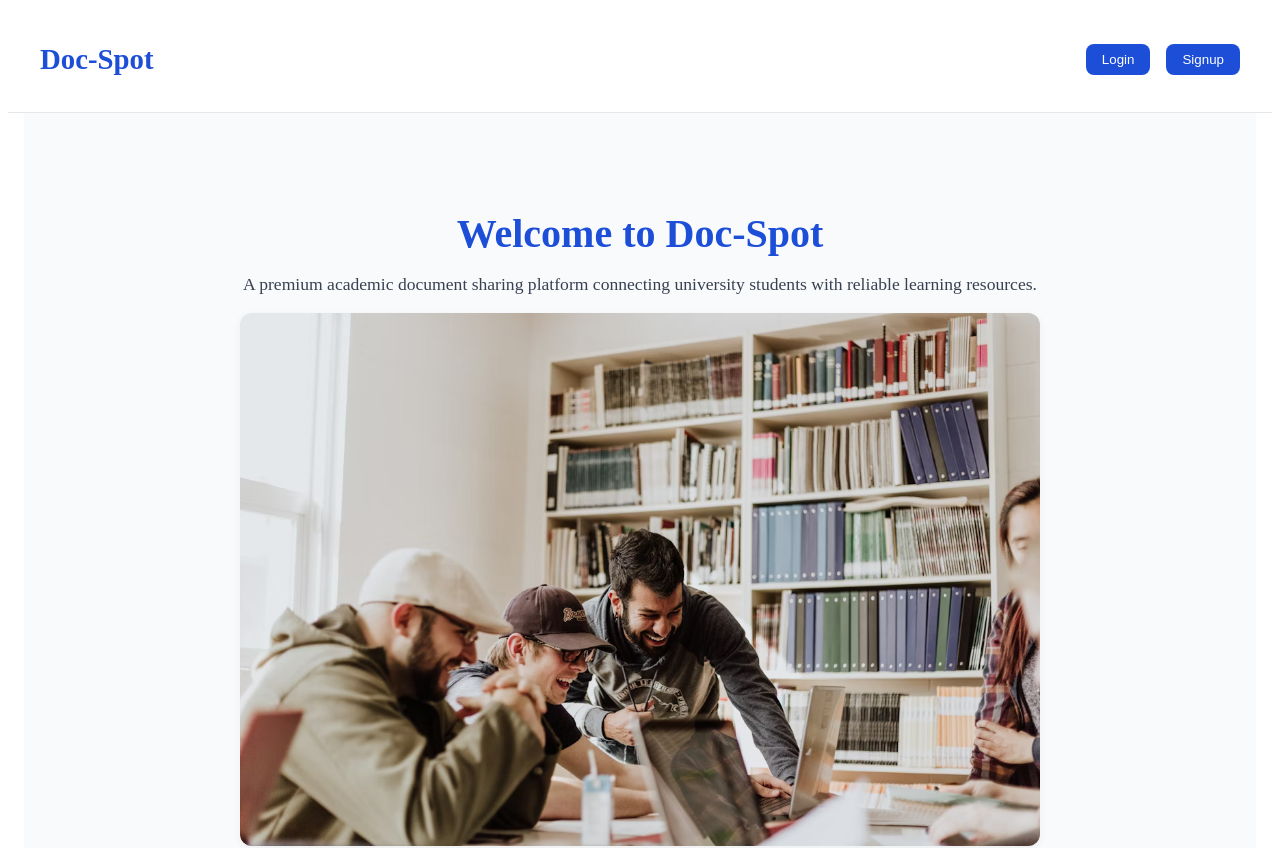
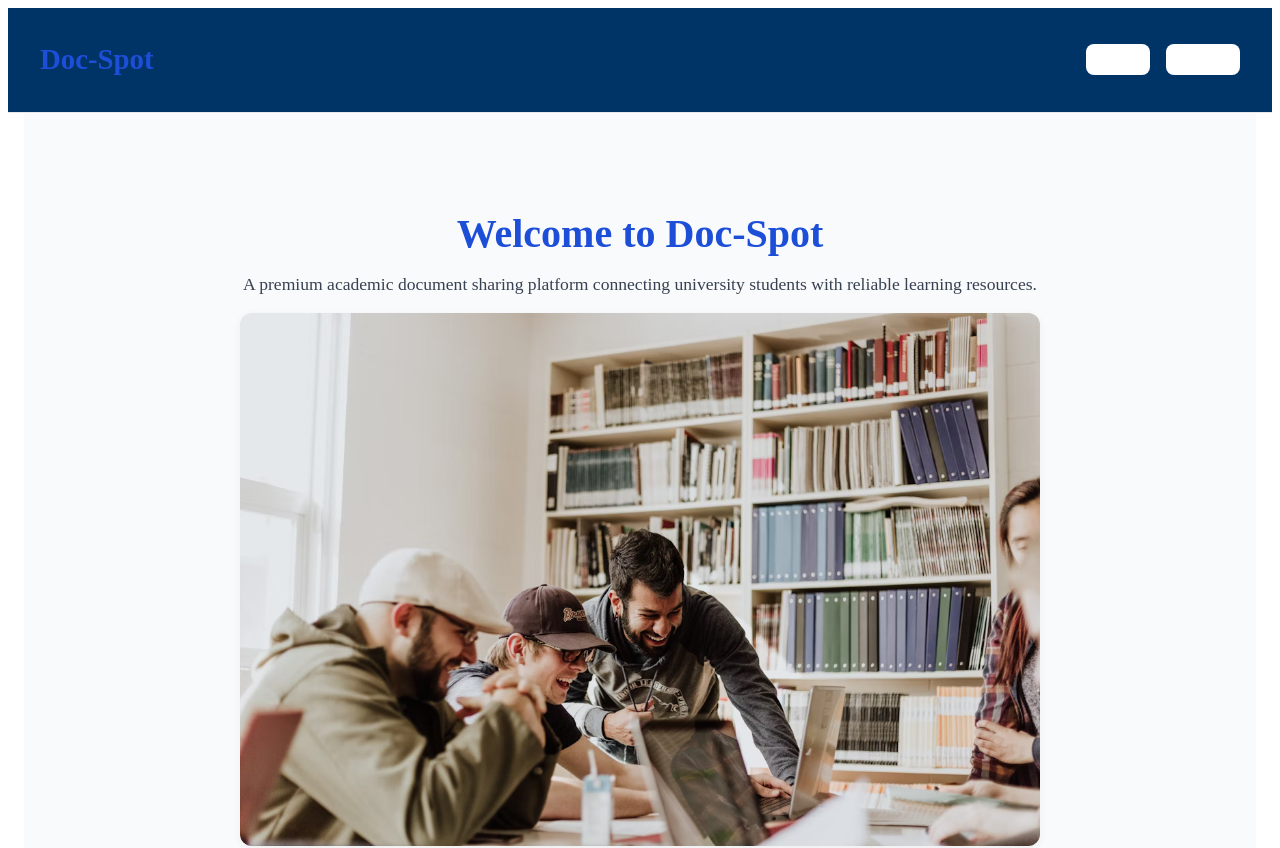
Before and after one commit to noor1705/client, a React (Create React App) app: page / in a window 1280 px wide. Shown: the top 848 px of the page. Built offline with nearby package versions, Linux system fonts and the light colour scheme.

Commit message:
Update Home.module.css

```diff
--- a/src/styles/Home.module.css
+++ b/src/styles/Home.module.css
@@ -1,9 +1,7 @@
-/* Wrapper */
-
 
 /* Navbar */
 .navbar {
-  background-color: white;
+  background-color: #003366;
   border-bottom: 1px solid #e5e7eb;
   padding: 1rem 0;
   position: sticky;
@@ -32,7 +30,7 @@
 }
 
 .navBtn {
-  background-color: #1d4ed8;
+  background-color: white;
   color: white;
   padding: 0.5rem 1rem;
   border-radius: 8px;
@@ -43,7 +41,7 @@
 }
 
 .navBtn:hover {
-  background-color: #1e40af;
+  background-color: #ffdd57;
 }
 
 /* Hero Section */
```
